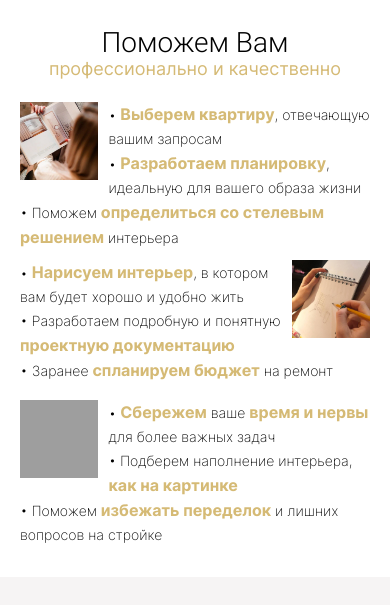
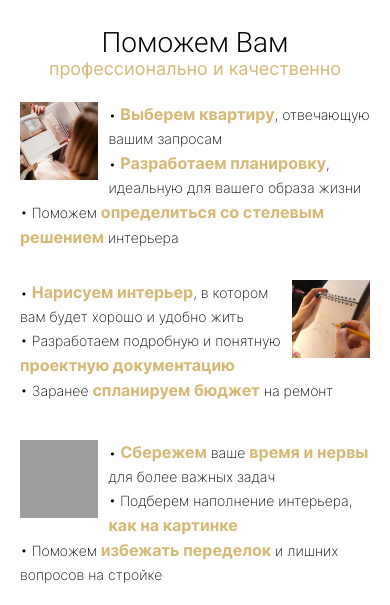
Before and after one commit to webgelo/UMBRA-design, a PHP site: page / in a window 390 px wide. Shown: the part 845-1450 px from the top of the page. Run offline with PHP 8.4, Linux system fonts and the light colour scheme; grey boxes are pictures that could not be loaded.

Commit message:
202402-20 6

```diff
--- a/css/mobile-horison.css
+++ b/css/mobile-horison.css
@@ -25,7 +25,7 @@
   }
   .section-help__wraper {
     min-height: 130px;
-    margin-bottom: 10px;
+    margin-bottom: 30px;
     padding: 0 15px 0 15px;
   }
   .section-help__wraper_reverse {
```
